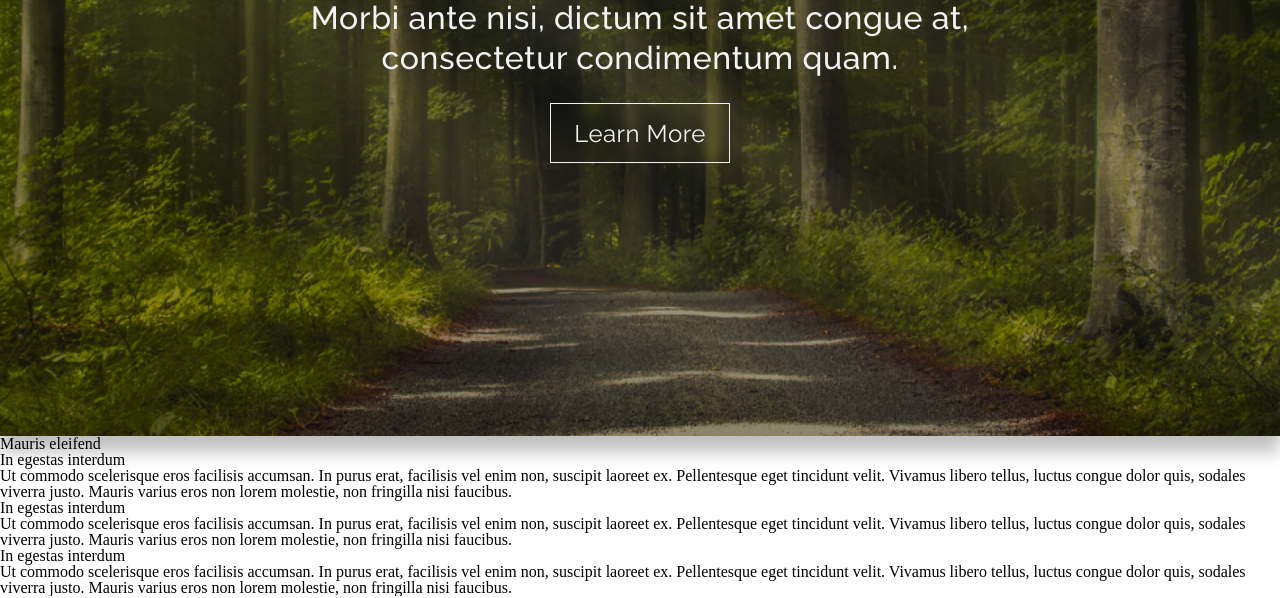
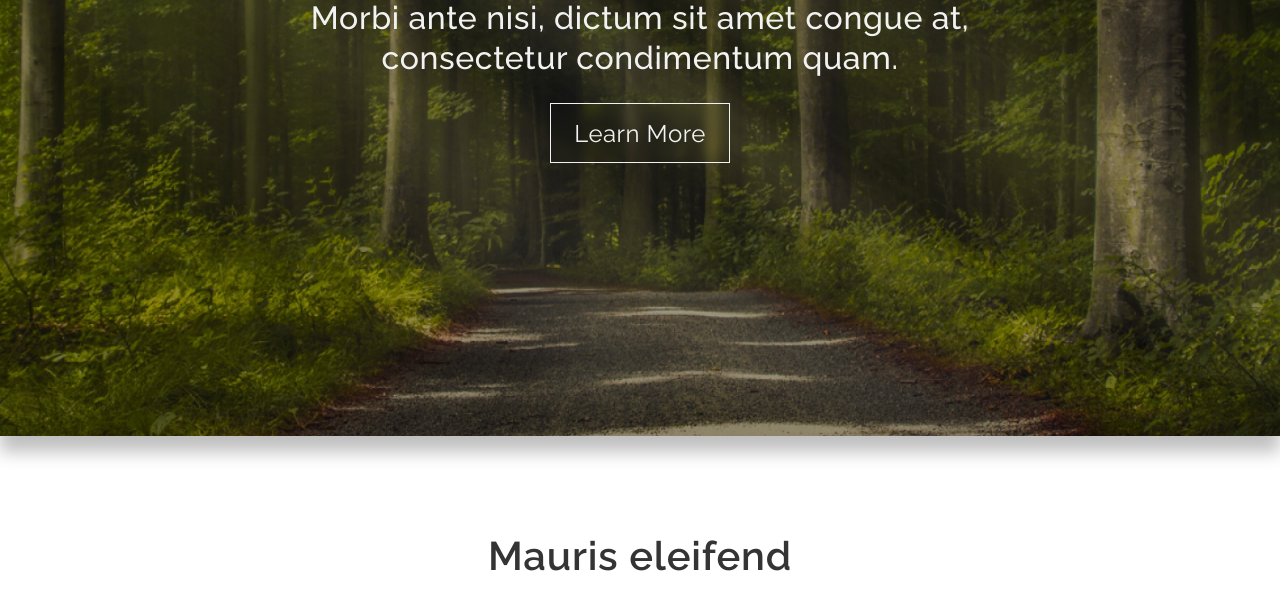
Before and after one commit to djordjeerkicecka/Arborea, a website built with webpack: page src/index.html in a window 1280 px wide. Shown: the part 364-962 px from the top of the page. Built offline with nearby package versions, Linux system fonts and the light colour scheme; files whose address does not match are found by name.

Commit message:
About section articles

```diff
--- /dev/null
+++ b/src/scss/components/_section.scss
@@ -0,0 +1,101 @@
+@import '../settings';
+
+.section {
+  padding-block: 4rem;
+
+  @include md {
+    padding-block: 7rem;
+  }
+
+  @include xl {
+    padding-block: 10rem;
+  }
+}
+
+.section__title {
+  @include raleway-semibold;
+  font-size: 2.8rem;
+  color: $dark;
+  text-align: center;
+  letter-spacing: 0.02em;
+  margin-bottom: 2.5rem;
+
+  @include md {
+    font-size: 3.2rem;
+    margin-bottom: 3rem;
+  }
+
+  @include lg {
+    font-size: 4rem;
+    margin-bottom: 5rem;
+  }
+}
+
+.section__articles {
+  width: fit-content;
+  margin-inline: auto;
+  padding-inline: 2rem;
+
+  @include md {
+    display: flex;
+    flex-flow: row wrap;
+    justify-content: center;
+    row-gap: 4rem;
+    column-gap: 4.8rem;
+  }
+
+  @include lg {
+    padding-inline: none;
+  }
+}
+
+.section__article {
+  margin-bottom: 2.5rem;
+  max-width: 36rem;
+
+  &:last-of-type {
+    margin-bottom: none;
+  }
+
+  @include md {
+    max-width: 40rem;
+    margin-bottom: none;
+  }
+}
+
+.section__article-title {
+  @include raleway-medium;
+  font-size: 2rem;
+  color: $dark;
+  letter-spacing: 0.02em;
+  margin-bottom: 1rem;
+  text-align: center;
+
+  @include md {
+    font-size: 2.4rem;
+    margin-bottom: 0.5rem;
+  }
+
+  @include lg {
+    font-size: 2.8rem;
+    margin-bottom: 1.5rem;
+  }
+}
+
+.section__article-text {
+  @include raleway-regular;
+  font-size: 1.4rem;
+  line-height: 2rem;
+  letter-spacing: 0.04em;
+  color: $dark;
+  text-align: center;
+
+  @include md {
+    font-size: 1.6rem;
+  }
+
+  @include lg {
+    font-size: 1.8rem;
+    line-height: 2.4rem;
+  }
+}
--- a/src/scss/styles.scss
+++ b/src/scss/styles.scss
@@ -2,6 +2,7 @@
 @import './defaults';
 
 /* Components */
+@import './components/section';
 
 /* Sections */
 @import './sections/header';
```
